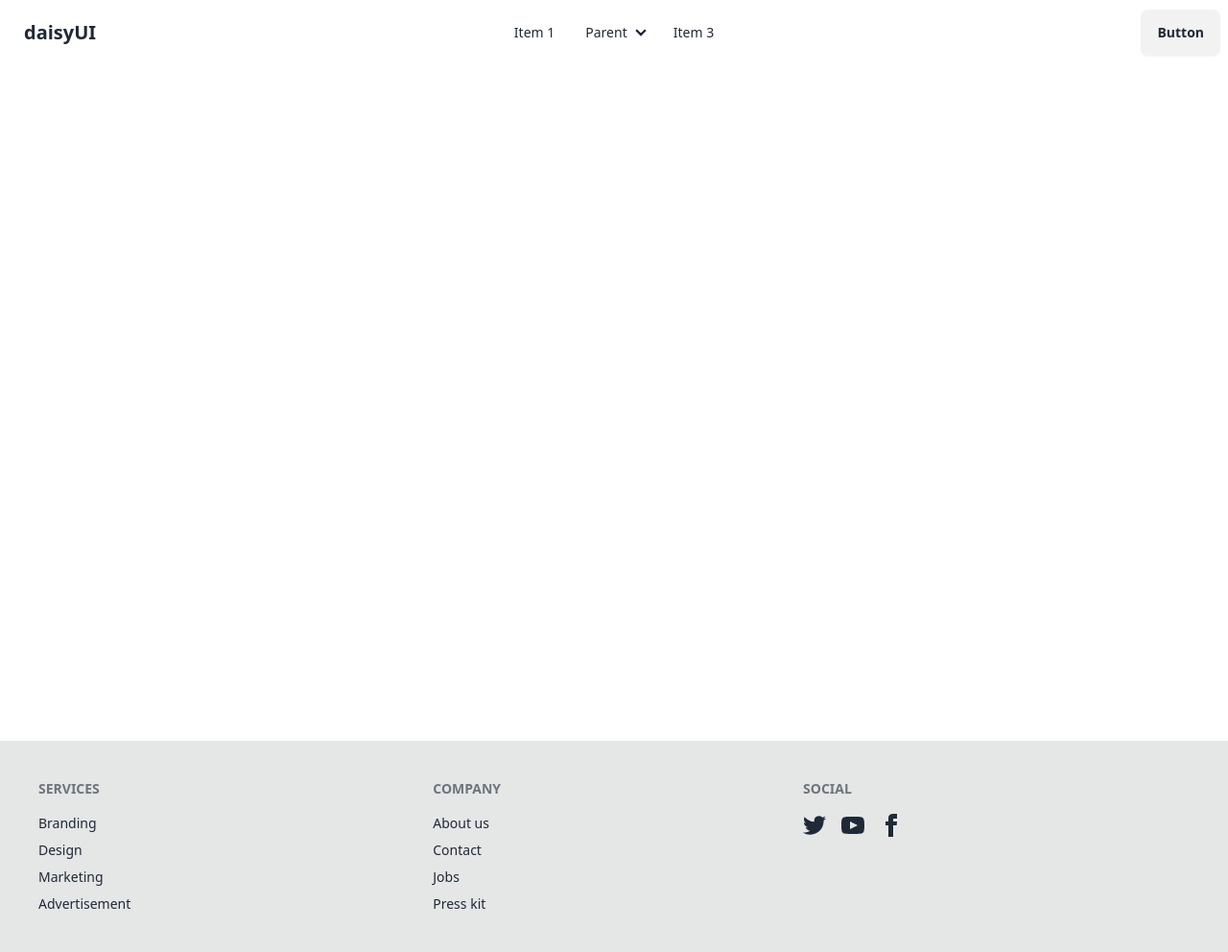
After one commit to MrSinaMaleki/Management-system-for-online-sessions, a Django app: template templates/_base.html in a window 1280 px wide. The commit adds this page. Shown: the whole page at 96% size. Run offline with Django 5.2, Linux system fonts and the light colour scheme; the template is opened without the code that fills it, so the values that code supplies are empty; some libraries are stand-ins or nearby versions.

Commit message:
start branch hamidreza

```diff
--- a/online_classes/views.py
+++ b/online_classes/views.py
@@ -5,7 +5,6 @@ from online_classes.models import Session
 
 # Create your views here.
 def all_sessions(request):
-
     # sessions = Session.objects.prefetch_related('participants').all()
     # for session in sessions:
     #     for person in session.participants.all():
--- /dev/null
+++ b/templates/_base.html
@@ -0,0 +1,24 @@
+<!doctype html>
+<html lang="en">
+<head>
+    <meta charset="UTF8">
+    <meta name="viewport"
+          content="width=device-width, user-scalable=no, initial-scale=1.0, maximum-scale=1.0, minimum-scale=1.0">
+    <meta http-equiv="X-UA-Compatible" content="ie=edge">
+    {% include 'layout/head.html' %}
+    {% block extra-header %}{% endblock %}
+    <title>{% block title %}{% endblock %}</title>
+</head>
+<body>
+{% include 'component/header.html' %}
+<main class="max-w-[1920px] mt-16 py-5 mx-auto min-h-[80vh]">
+
+    {% block content %}{% endblock %}
+
+</main>
+<footer>
+    {% include 'component/footer.html' %}
+</footer>
+</body>
+{% include 'layout/script_footer.html' %}
+</html>
--- /dev/null
+++ b/templates/component/footer.html
@@ -0,0 +1,54 @@
+<footer class="footer bg-base-300 text-base-content p-10">
+    <nav>
+        <h6 class="footer-title">Services</h6>
+        <a class="link link-hover">Branding</a>
+        <a class="link link-hover">Design</a>
+        <a class="link link-hover">Marketing</a>
+        <a class="link link-hover">Advertisement</a>
+    </nav>
+    <nav>
+        <h6 class="footer-title">Company</h6>
+        <a class="link link-hover">About us</a>
+        <a class="link link-hover">Contact</a>
+        <a class="link link-hover">Jobs</a>
+        <a class="link link-hover">Press kit</a>
+    </nav>
+    <nav>
+        <h6 class="footer-title">Social</h6>
+        <div class="grid grid-flow-col gap-4">
+            <a>
+                <svg
+                        xmlns="http://www.w3.org/2000/svg"
+                        width="24"
+                        height="24"
+                        viewBox="0 0 24 24"
+                        class="fill-current">
+                    <path
+                            d="M24 4.557c-.883.392-1.832.656-2.828.775 1.017-.609 1.798-1.574 2.165-2.724-.951.564-2.005.974-3.127 1.195-.897-.957-2.178-1.555-3.594-1.555-3.179 0-5.515 2.966-4.797 6.045-4.091-.205-7.719-2.165-10.148-5.144-1.29 2.213-.669 5.108 1.523 6.574-.806-.026-1.566-.247-2.229-.616-.054 2.281 1.581 4.415 3.949 4.89-.693.188-1.452.232-2.224.084.626 1.956 2.444 3.379 4.6 3.419-2.07 1.623-4.678 2.348-7.29 2.04 2.179 1.397 4.768 2.212 7.548 2.212 9.142 0 14.307-7.721 13.995-14.646.962-.695 1.797-1.562 2.457-2.549z"></path>
+                </svg>
+            </a>
+            <a>
+                <svg
+                        xmlns="http://www.w3.org/2000/svg"
+                        width="24"
+                        height="24"
+                        viewBox="0 0 24 24"
+                        class="fill-current">
+                    <path
+                            d="M19.615 3.184c-3.604-.246-11.631-.245-15.23 0-3.897.266-4.356 2.62-4.385 8.816.029 6.185.484 8.549 4.385 8.816 3.6.245 11.626.246 15.23 0 3.897-.266 4.356-2.62 4.385-8.816-.029-6.185-.484-8.549-4.385-8.816zm-10.615 12.816v-8l8 3.993-8 4.007z"></path>
+                </svg>
+            </a>
+            <a>
+                <svg
+                        xmlns="http://www.w3.org/2000/svg"
+                        width="24"
+                        height="24"
+                        viewBox="0 0 24 24"
+                        class="fill-current">
+                    <path
+                            d="M9 8h-3v4h3v12h5v-12h3.642l.358-4h-4v-1.667c0-.955.192-1.333 1.115-1.333h2.885v-5h-3.808c-3.596 0-5.192 1.583-5.192 4.615v3.385z"></path>
+                </svg>
+            </a>
+        </div>
+    </nav>
+</footer>
--- /dev/null
+++ b/templates/component/header.html
@@ -0,0 +1,52 @@
+<div class="navbar bg-base-100">
+    <div class="navbar-start">
+        <div class="dropdown">
+            <div tabindex="0" role="button" class="btn btn-ghost lg:hidden">
+                <svg
+                        xmlns="http://www.w3.org/2000/svg"
+                        class="h-5 w-5"
+                        fill="none"
+                        viewBox="0 0 24 24"
+                        stroke="currentColor">
+                    <path
+                            stroke-linecap="round"
+                            stroke-linejoin="round"
+                            stroke-width="2"
+                            d="M4 6h16M4 12h8m-8 6h16"/>
+                </svg>
+            </div>
+            <ul
+                    tabindex="0"
+                    class="menu menu-sm dropdown-content bg-base-100 rounded-box z-[1] mt-3 w-52 p-2 shadow">
+                <li><a>Item 1</a></li>
+                <li>
+                    <a>Parent</a>
+                    <ul class="p-2">
+                        <li><a>Submenu 1</a></li>
+                        <li><a>Submenu 2</a></li>
+                    </ul>
+                </li>
+                <li><a>Item 3</a></li>
+            </ul>
+        </div>
+        <a class="btn btn-ghost text-xl">daisyUI</a>
+    </div>
+    <div class="navbar-center hidden lg:flex">
+        <ul class="menu menu-horizontal px-1">
+            <li><a>Item 1</a></li>
+            <li>
+                <details>
+                    <summary>Parent</summary>
+                    <ul class="p-2">
+                        <li><a>Submenu 1</a></li>
+                        <li><a>Submenu 2</a></li>
+                    </ul>
+                </details>
+            </li>
+            <li><a>Item 3</a></li>
+        </ul>
+    </div>
+    <div class="navbar-end">
+        <a class="btn">Button</a>
+    </div>
+</div>
--- /dev/null
+++ b/templates/layout/head.html
@@ -0,0 +1,2 @@
+<link href="https://cdn.jsdelivr.net/npm/daisyui@4.12.10/dist/full.min.css" rel="stylesheet" type="text/css"/>
+<script src="https://cdn.tailwindcss.com"></script>
```
Also changed, not shown: templates/home.html (+5 -10 lines), templates/session_form.html (+3 -9 lines), templates/layout/script_footer.html (added).
